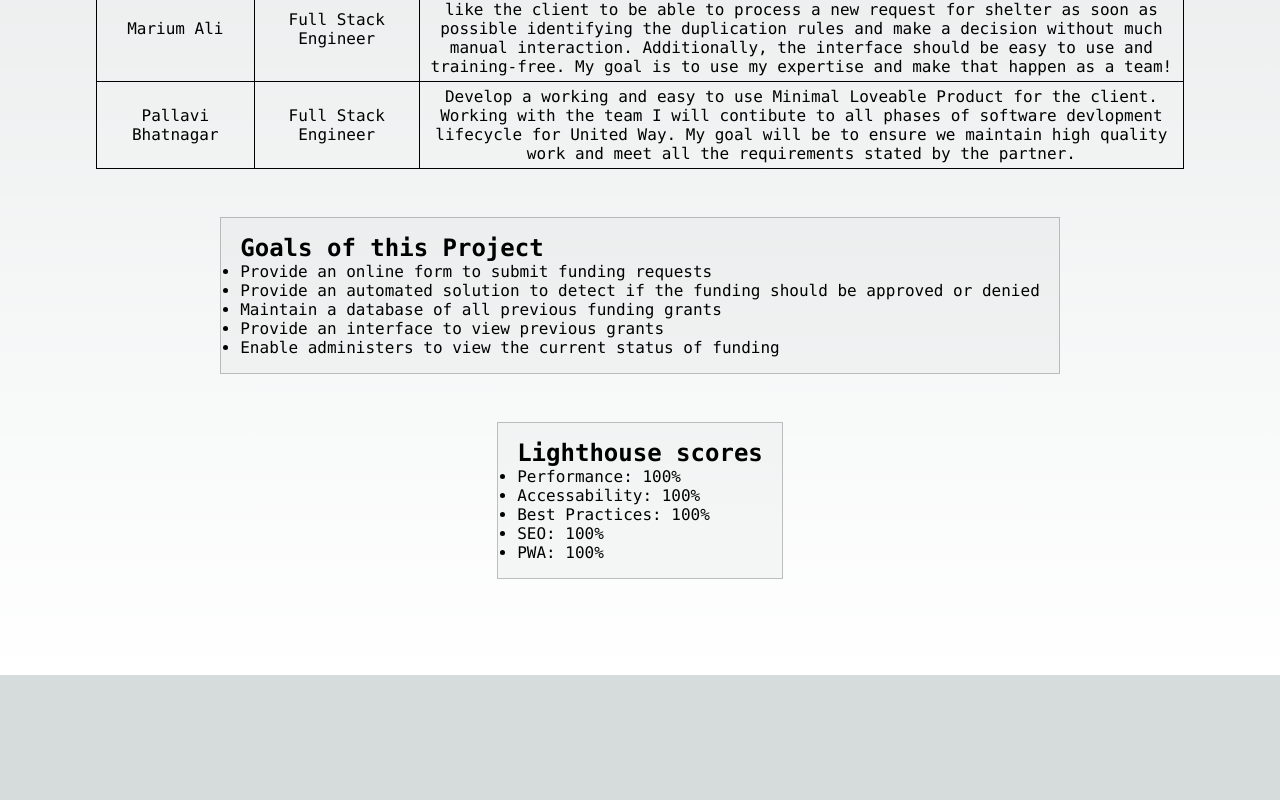
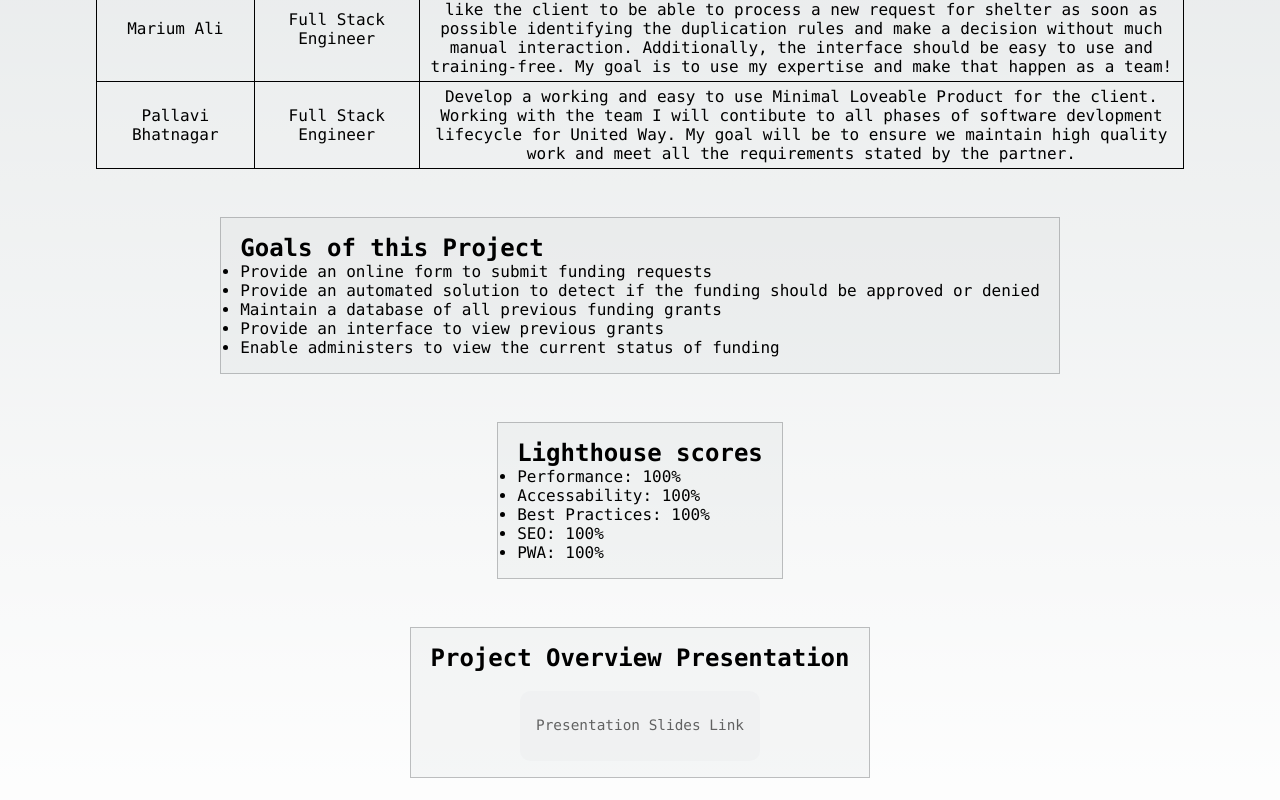
Before and after one commit to AndrewSpittlemeister/c4g-efsp-front-end, a Next.js app: page /about in a window 1280 px wide. Shown: the part 896-1696 px from the top of the page. Before the commit the page ends 1571 px from the top, so only its background shows below. Built offline with nearby package versions, Linux system fonts and the light colour scheme.

Commit message:
added presentation slides link to the about page

```diff
--- a/pages/about.js
+++ b/pages/about.js
@@ -1,5 +1,6 @@
 import Image from 'next/image'
 import Head from 'next/head'
+import Link from "next/link";
 import { Inter } from '@next/font/google'
 import styles from '@/styles/Home.module.css'
 
@@ -108,6 +109,14 @@ export default function page() {
                 </ul>
               </span>
             </div>
+
+            <div className={styles.card}>
+              <h2 style={{margin: 'auto'}}>Project Overview Presentation</h2>
+              <br></br>
+              <p className={"nav__menu-list"} style={{margin: 'auto'}}>
+                <Link href={"https://gtvault-my.sharepoint.com/:b:/g/personal/aws3_gatech_edu/EZYxFD0lUUtBuHNpYNKPTEABk-LKQPHTRXvv17vPIYWG0g?e=ZfAMPM"}>{"Presentation Slides Link"}</Link>
+              </p>
+            </div>
           </main>
         </>
       )
```
